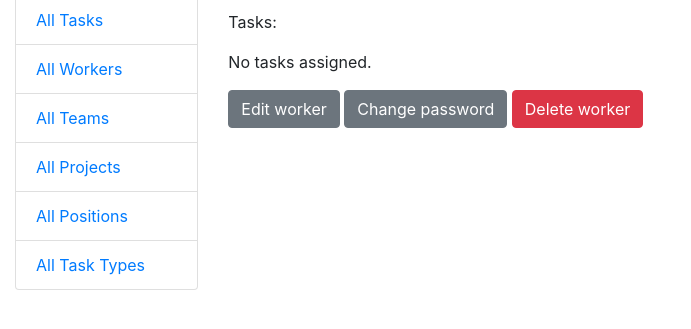
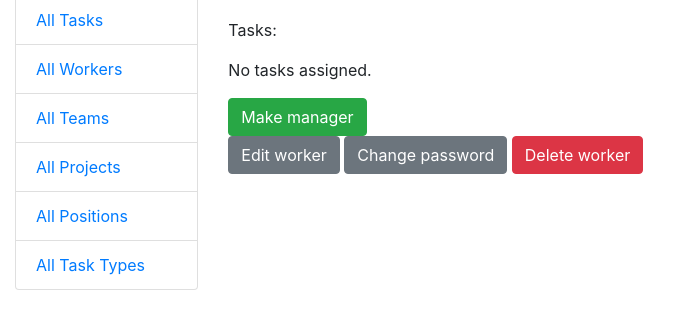
Before and after one commit to OlhaKuzmyn/task-manager, a Django app: page /workers/1/ in a window 1280 px wide. Shown: the part 166-495 px from the top of the page, without its empty margins (0-691 px from the left). Run offline with Django 5.2, Linux system fonts and the light colour scheme; the visitor is signed in with stand-in values (Sample User, id 1); data comes from the database, SQL or seed files in the repository; data that the repository does not hold is empty.

Commit message:
added possibility to add other users to managers if logged in user is manager

```diff
--- a/manager/views.py
+++ b/manager/views.py
@@ -2,10 +2,11 @@ from multiprocessing.pool import worker
 
 from django.contrib.auth import get_user_model
 from django.contrib.auth.mixins import LoginRequiredMixin, PermissionRequiredMixin, UserPassesTestMixin
+from django.contrib.auth.models import Group
 from django.contrib.auth.views import PasswordChangeView
 from django.core.exceptions import PermissionDenied
 from django.db.models import Q
-from django.shortcuts import render, redirect
+from django.shortcuts import render, redirect, get_object_or_404
 from django.urls import reverse_lazy
 from django.views import generic
 
@@ -94,10 +95,8 @@ class TaskDetailView(LoginRequiredMixin, generic.DetailView):
         new_assignee = request.user
         if new_assignee in update_task.assignees.all():
             update_task.assignees.remove(new_assignee)
-            update_task.save()
         else:
             update_task.assignees.add(new_assignee)
-            update_task.save()
         return redirect("manager:task-detail", pk=update_task.pk)
 
 
@@ -131,10 +130,20 @@ class WorkerListView(LoginRequiredMixin, generic.ListView):
 class WorkerDetailView(LoginRequiredMixin, generic.DetailView):
     model = Worker
 
-# add manager permission to worker?
-# different update for manager and for worker
-# worker to be able to update only themselves
-# manager being able to update all workers
+    def get_context_data(self, **kwargs):
+        context = super().get_context_data(**kwargs)
+        context["worker_is_manager"] = self.object.groups.filter(name="Manager").exists()
+        return context
+
+    def post(self, request, *args, **kwargs):
+        if request.user.has_perm("workers.add_worker"):
+            update_worker = self.get_object()
+            manager_group = get_object_or_404(Group, name="Manager")
+            if manager_group in update_worker.groups.all():
+                update_worker.groups.remove(manager_group)
+            else:
+                update_worker.groups.add(manager_group)
+            return redirect("manager:worker-detail", pk=update_worker.pk)
 
 
 class WorkerCreateView(LoginRequiredMixin, PermissionRequiredMixin, generic.CreateView):
--- a/templates/manager/worker_detail.html
+++ b/templates/manager/worker_detail.html
@@ -2,7 +2,7 @@
 
 {% block content %}
   <h1>{{ worker.first_name }} {{ worker.last_name }}</h1>
-<!--  <p>{{ worker.is_manager|yesno:"Manager," }}</p>-->
+  <p><strong>{{ worker_is_manager|yesno:"Manager," }}</strong></p>
   <p>Email: {{ worker.email }}</p>
   <p>Position: {{ worker.position.name }}</p>
   <p>Team: {{ worker.team.name }}</p>
@@ -15,6 +15,21 @@
     {% empty %}
       <p>No tasks assigned.</p>
     {% endfor %}
+
+  {% if perms.worker.add_worker %}
+    {% if worker_is_manager %}
+      <form action="" method="post">
+        {% csrf_token %}
+      <input type="submit" value="Remove from managers" class="btn btn-danger">
+    </form>
+    {% else %}
+      <form action="" method="post">
+        {% csrf_token %}
+        <input type="submit" value="Make manager" class="btn btn-success">
+      </form>
+    {% endif %}
+  {% endif %}
+
   {% if user.id == worker.id or perms.worker.add_worker %}
     <a href="{% url 'manager:worker-update' pk=worker.id %}" class="btn btn-secondary">Edit worker</a>
   {% endif %}
```
